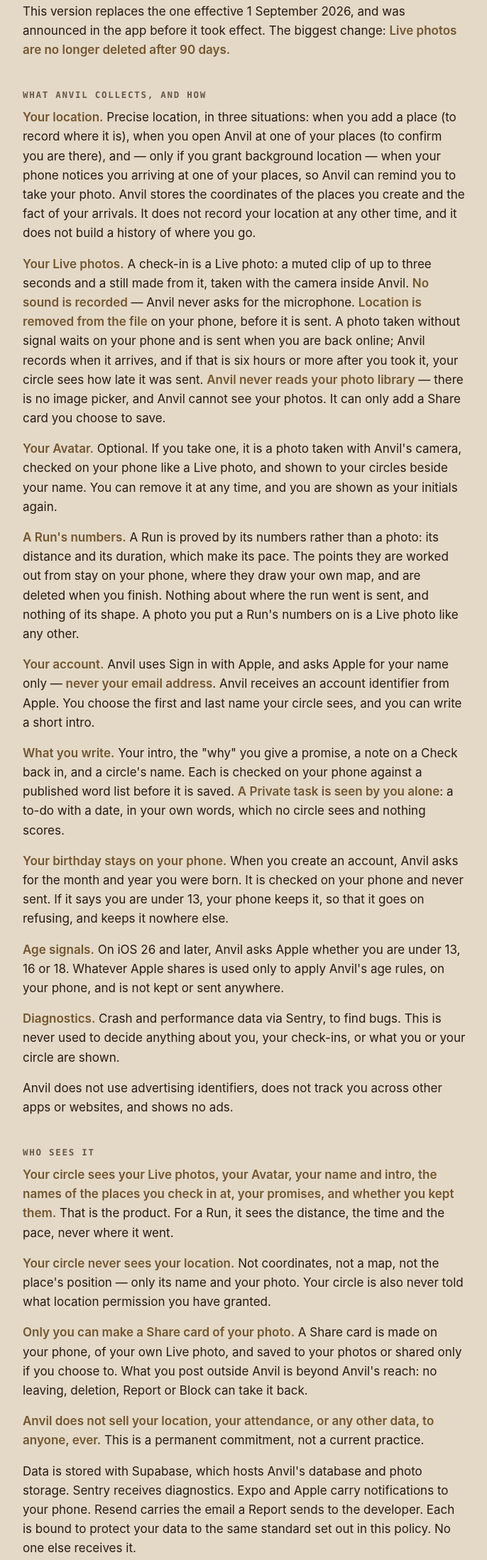
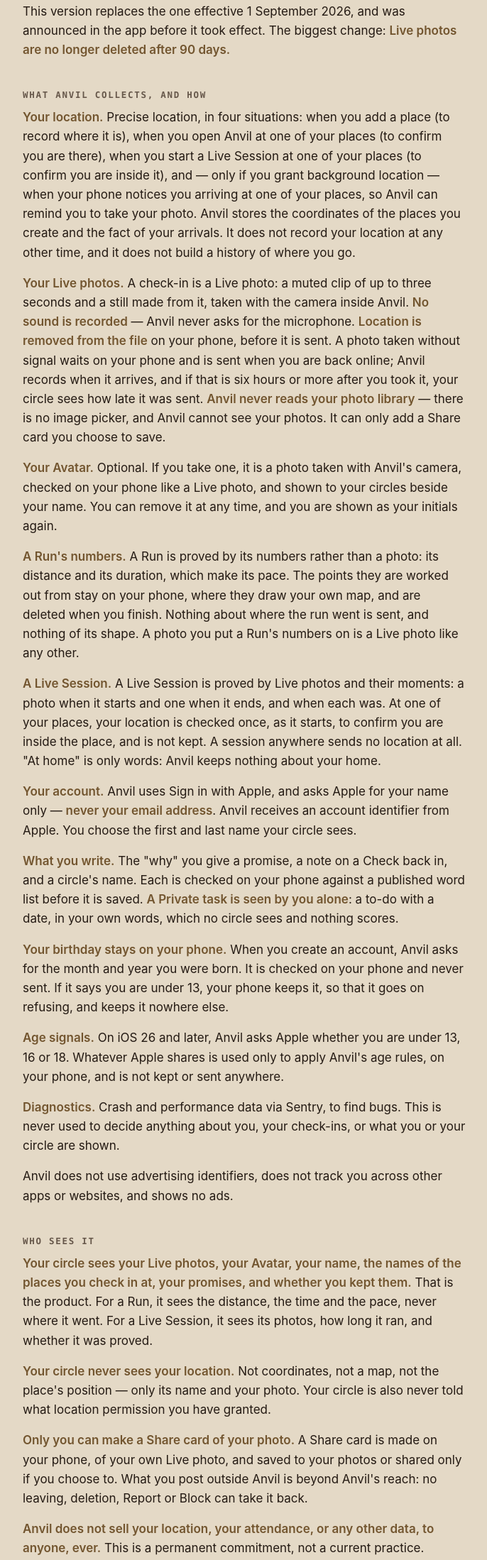
Before and after one commit to Joeorisit/anvil-legal, a plain HTML site: page index.html in a window 1280 px wide. Shown: the part 295-2493 px from the top of the page at 71% size, without its empty margins (296-982 px from the left). Drawn offline with Linux system fonts and the light colour scheme.

Commit message:
Publish the privacy policy as of 97d7cbc

```diff
--- a/index.html
+++ b/index.html
@@ -73,18 +73,19 @@
 <p>Anvil is accountability with proof, among a small circle of friends. You promise to show up somewhere, and a check-in is a Live photo you take in the app while you are physically at that place. Everything below follows from that: Anvil collects what it needs to show your circle that you were there, and nothing else.</p>
 <p>This version replaces the one effective 1 September 2026, and was announced in the app before it took effect. The biggest change: <strong>Live photos are no longer deleted after 90 days.</strong></p>
 <h2>What Anvil collects, and how</h2>
-<p><strong>Your location.</strong> Precise location, in three situations: when you add a place (to record where it is), when you open Anvil at one of your places (to confirm you are there), and — only if you grant background location — when your phone notices you arriving at one of your places, so Anvil can remind you to take your photo. Anvil stores the coordinates of the places you create and the fact of your arrivals. It does not record your location at any other time, and it does not build a history of where you go.</p>
+<p><strong>Your location.</strong> Precise location, in four situations: when you add a place (to record where it is), when you open Anvil at one of your places (to confirm you are there), when you start a Live Session at one of your places (to confirm you are inside it), and — only if you grant background location — when your phone notices you arriving at one of your places, so Anvil can remind you to take your photo. Anvil stores the coordinates of the places you create and the fact of your arrivals. It does not record your location at any other time, and it does not build a history of where you go.</p>
 <p><strong>Your Live photos.</strong> A check-in is a Live photo: a muted clip of up to three seconds and a still made from it, taken with the camera inside Anvil. <strong>No sound is recorded</strong> — Anvil never asks for the microphone. <strong>Location is removed from the file</strong> on your phone, before it is sent. A photo taken without signal waits on your phone and is sent when you are back online; Anvil records when it arrives, and if that is six hours or more after you took it, your circle sees how late it was sent. <strong>Anvil never reads your photo library</strong> — there is no image picker, and Anvil cannot see your photos. It can only add a Share card you choose to save.</p>
 <p><strong>Your Avatar.</strong> Optional. If you take one, it is a photo taken with Anvil&#39;s camera, checked on your phone like a Live photo, and shown to your circles beside your name. You can remove it at any time, and you are shown as your initials again.</p>
 <p><strong>A Run&#39;s numbers.</strong> A Run is proved by its numbers rather than a photo: its distance and its duration, which make its pace. The points they are worked out from stay on your phone, where they draw your own map, and are deleted when you finish. Nothing about where the run went is sent, and nothing of its shape. A photo you put a Run&#39;s numbers on is a Live photo like any other.</p>
-<p><strong>Your account.</strong> Anvil uses Sign in with Apple, and asks Apple for your name only — <strong>never your email address</strong>. Anvil receives an account identifier from Apple. You choose the first and last name your circle sees, and you can write a short intro.</p>
-<p><strong>What you write.</strong> Your intro, the &quot;why&quot; you give a promise, a note on a Check back in, and a circle&#39;s name. Each is checked on your phone against a published word list before it is saved. <strong>A Private task is seen by you alone</strong>: a to-do with a date, in your own words, which no circle sees and nothing scores.</p>
+<p><strong>A Live Session.</strong> A Live Session is proved by Live photos and their moments: a photo when it starts and one when it ends, and when each was. At one of your places, your location is checked once, as it starts, to confirm you are inside the place, and is not kept. A session anywhere sends no location at all. &quot;At home&quot; is only words: Anvil keeps nothing about your home.</p>
+<p><strong>Your account.</strong> Anvil uses Sign in with Apple, and asks Apple for your name only — <strong>never your email address</strong>. Anvil receives an account identifier from Apple. You choose the first and last name your circle sees.</p>
+<p><strong>What you write.</strong> The &quot;why&quot; you give a promise, a note on a Check back in, and a circle&#39;s name. Each is checked on your phone against a published word list before it is saved. <strong>A Private task is seen by you alone</strong>: a to-do with a date, in your own words, which no circle sees and nothing scores.</p>
 <p><strong>Your birthday stays on your phone.</strong> When you create an account, Anvil asks for the month and year you were born. It is checked on your phone and never sent. If it says you are under 13, your phone keeps it, so that it goes on refusing, and keeps it nowhere else.</p>
 <p><strong>Age signals.</strong> On iOS 26 and later, Anvil asks Apple whether you are under 13, 16 or 18. Whatever Apple shares is used only to apply Anvil&#39;s age rules, on your phone, and is not kept or sent anywhere.</p>
 <p><strong>Diagnostics.</strong> Crash and performance data via Sentry, to find bugs. This is never used to decide anything about you, your check-ins, or what you or your circle are shown.</p>
 <p>Anvil does not use advertising identifiers, does not track you across other apps or websites, and shows no ads.</p>
 <h2>Who sees it</h2>
-<p><strong>Your circle sees your Live photos, your Avatar, your name and intro, the names of the places you check in at, your promises, and whether you kept them.</strong> That is the product. For a Run, it sees the distance, the time and the pace, never where it went.</p>
+<p><strong>Your circle sees your Live photos, your Avatar, your name, the names of the places you check in at, your promises, and whether you kept them.</strong> That is the product. For a Run, it sees the distance, the time and the pace, never where it went. For a Live Session, it sees its photos, how long it ran, and whether it was proved.</p>
 <p><strong>Your circle never sees your location.</strong> Not coordinates, not a map, not the place&#39;s position — only its name and your photo. Your circle is also never told what location permission you have granted.</p>
 <p><strong>Only you can make a Share card of your photo.</strong> A Share card is made on your phone, of your own Live photo, and saved to your photos or shared only if you choose to. What you post outside Anvil is beyond Anvil&#39;s reach: no leaving, deletion, Report or Block can take it back.</p>
 <p><strong>Anvil does not sell your location, your attendance, or any other data, to anyone, ever.</strong> This is a permanent commitment, not a current practice.</p>
@@ -98,11 +99,11 @@
 <table>
 <thead><tr><th>What</th><th>How long</th></tr></thead>
 <tbody>
-<tr><td>Your account: your name, intro, Avatar, Apple account identifier, and the version of the Terms you agreed to</td><td>While your account exists</td></tr>
+<tr><td>Your account: your name, Avatar, Apple account identifier, and the version of the Terms you agreed to</td><td>While your account exists</td></tr>
 <tr><td>Your places</td><td>While your account exists. Deleting it erases their coordinates; their names stay with your circle&#39;s history</td></tr>
 <tr><td>Your promises: each promise, its circles, its weekly number, its witnesses and any change to it</td><td>While your account exists. Deleting it erases each &quot;why&quot;; the rest stays with your circle&#39;s history, with no name</td></tr>
 <tr><td>Your Private tasks</td><td>While your account exists, or until you remove one. Deleting your account erases them</td></tr>
-<tr><td>Your check-ins, Skips and misses, and a Run&#39;s distance and duration</td><td>Kept as your circle&#39;s history. Deleting your account takes your name off them</td></tr>
+<tr><td>Your check-ins, Skips and misses, a Run&#39;s distance and duration, and when each Live Session started and ended</td><td>Kept as your circle&#39;s history. Deleting your account takes your name off them</td></tr>
 <tr><td>Live photos, the still and the clip</td><td>While you are in a circle that saw them. Deleted when you remove one, leave every circle that saw it, a Report on it is upheld, or you delete your account</td></tr>
 <tr><td>An arrival you did not prove with a photo</td><td>Shown for three days; deleted a week after its week ends</td></tr>
 <tr><td>Your circles: who is in them, their invite codes and who joined through them, their streaks, and requests to leave or remove someone</td><td>While the circle exists. Deleting your account takes you out of every circle and your name off what stays</td></tr>
@@ -120,7 +121,7 @@
 </tbody>
 </table>
 <h2>Deleting your account, and withdrawing consent</h2>
-<p><strong>You can delete your account from inside Anvil, on the Account page.</strong> When you do, Anvil erases your Live photos, your Avatar, your intro, each &quot;why&quot;, each Check back in note, your Private tasks, and your places&#39; coordinates, and your account is gone. What your circles saw happen is not rewritten: your check-ins, Skips, misses, promises and the names of your places stay in their history, no longer attached to you and no longer carrying your name. Your streaks are kept the same way. Nothing of yours remains attached to you — the one exception is an Ended account&#39;s hash, below — and there is no way back: a returning person is a new member, with new streaks.</p>
+<p><strong>You can delete your account from inside Anvil, on the Account page.</strong> When you do, Anvil erases your Live photos, your Avatar, each &quot;why&quot;, each Check back in note, your Private tasks, and your places&#39; coordinates, and your account is gone. What your circles saw happen is not rewritten: your check-ins, Skips, misses, promises and the names of your places stay in their history, no longer attached to you and no longer carrying your name. Your streaks are kept the same way. Nothing of yours remains attached to you — the one exception is an Ended account&#39;s hash, below — and there is no way back: a returning person is a new member, with new streaks.</p>
 <p>You can withdraw location or camera permission at any time in your device&#39;s Settings. Anvil keeps working: without camera or location access you can still read your circles, but you cannot make check-ins, because a check-in is a photo taken at a place. Anvil will not create misses for commitments it cannot observe.</p>
 <p>To ask about data Anvil holds about you, or to request its deletion by hand, email <a href="mailto:feedback@arlisai.com.">feedback@arlisai.com.</a></p>
 <h2>Reporting content, and Ended accounts</h2>
```
Also changed, not shown: 1 other file.
